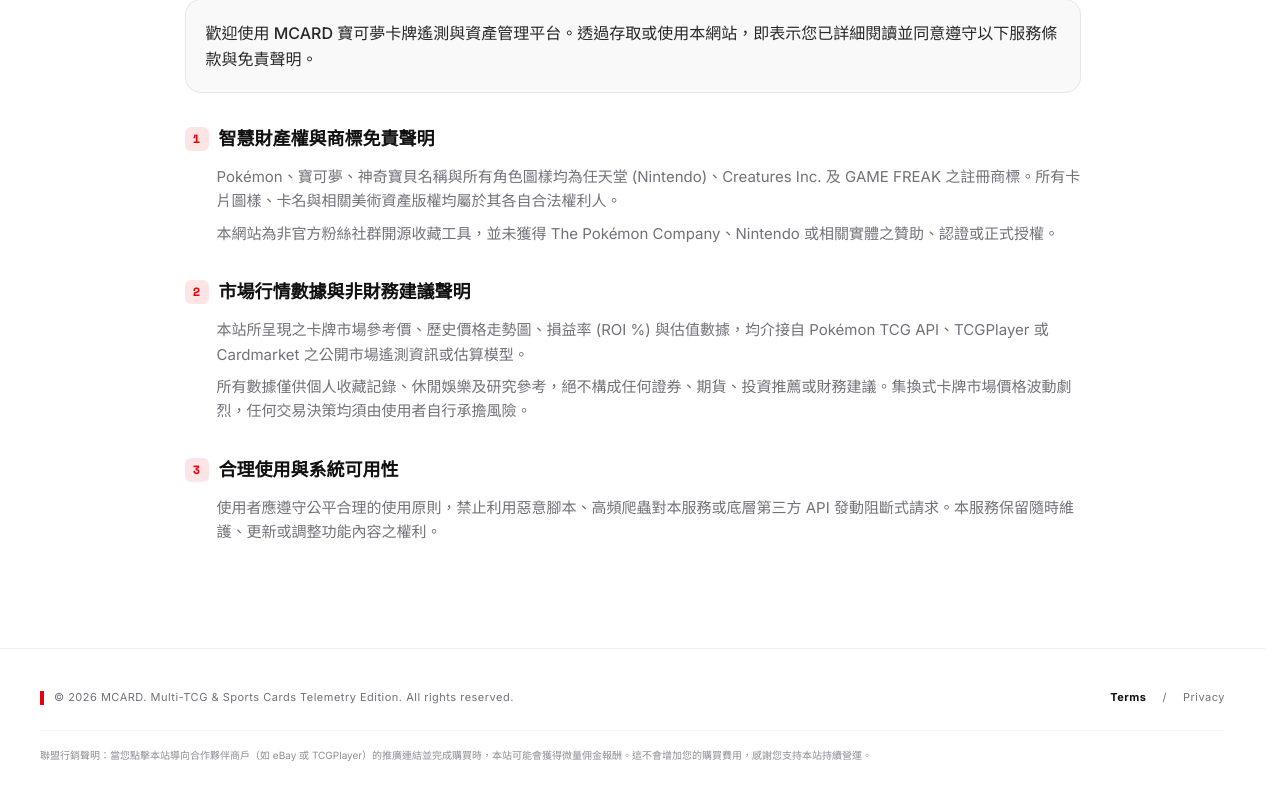
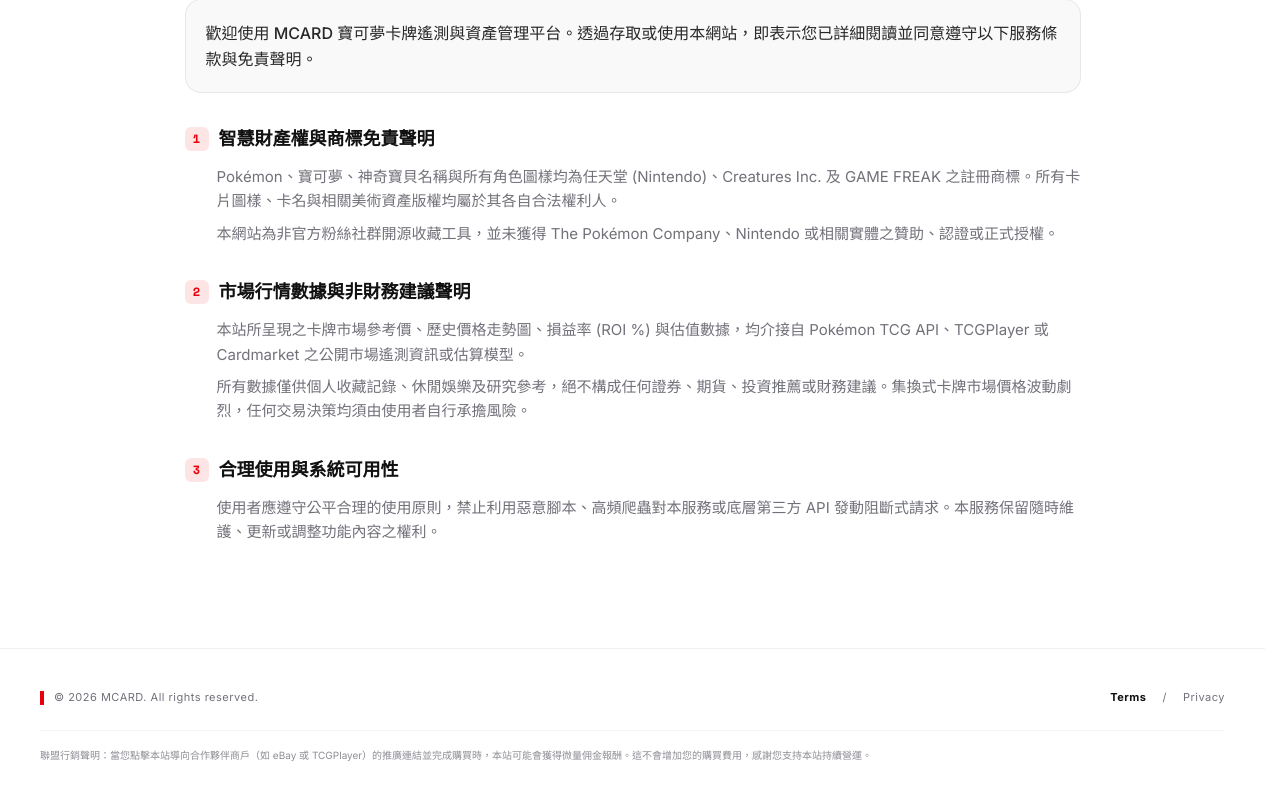
Before and after one commit to hereisalexander/MCARD, a Next.js app: page /terms in a window 1280 px wide. Shown: the part 330-1130 px from the top of the page. Built offline with nearby package versions, Linux system fonts and the light colour scheme.

Commit message:
style: 精簡頁尾版權文字為 © 2026 MCARD. All rights reserved.

```diff
--- a/src/app/page.tsx
+++ b/src/app/page.tsx
@@ -621,7 +621,7 @@
             <div className="flex items-center gap-2.5">
               <div className="w-1 h-3.5 bg-ferrari-red" />
               <span className="font-sans text-[11px] tracking-[0.5px] text-text-muted">
-                © 2026 MCARD. Multi-TCG & Sports Cards Telemetry Edition. All rights reserved.
+                © 2026 MCARD. All rights reserved.
               </span>
             </div>
             <div className="flex items-center gap-4 font-sans text-[11px] tracking-[0.5px] text-text-muted">
--- a/src/components/legal/LegalPageLayout.tsx
+++ b/src/components/legal/LegalPageLayout.tsx
@@ -400,7 +400,7 @@
             <div className="flex items-center gap-2.5">
               <div className="w-1 h-3.5 bg-ferrari-red" />
               <span className="font-sans text-[11px] tracking-[0.5px] text-text-muted">
-                © 2026 MCARD. Multi-TCG & Sports Cards Telemetry Edition. All rights reserved.
+                © 2026 MCARD. All rights reserved.
               </span>
             </div>
             <div className="flex items-center gap-4 font-sans text-[11px] tracking-[0.5px] text-text-muted">
```
